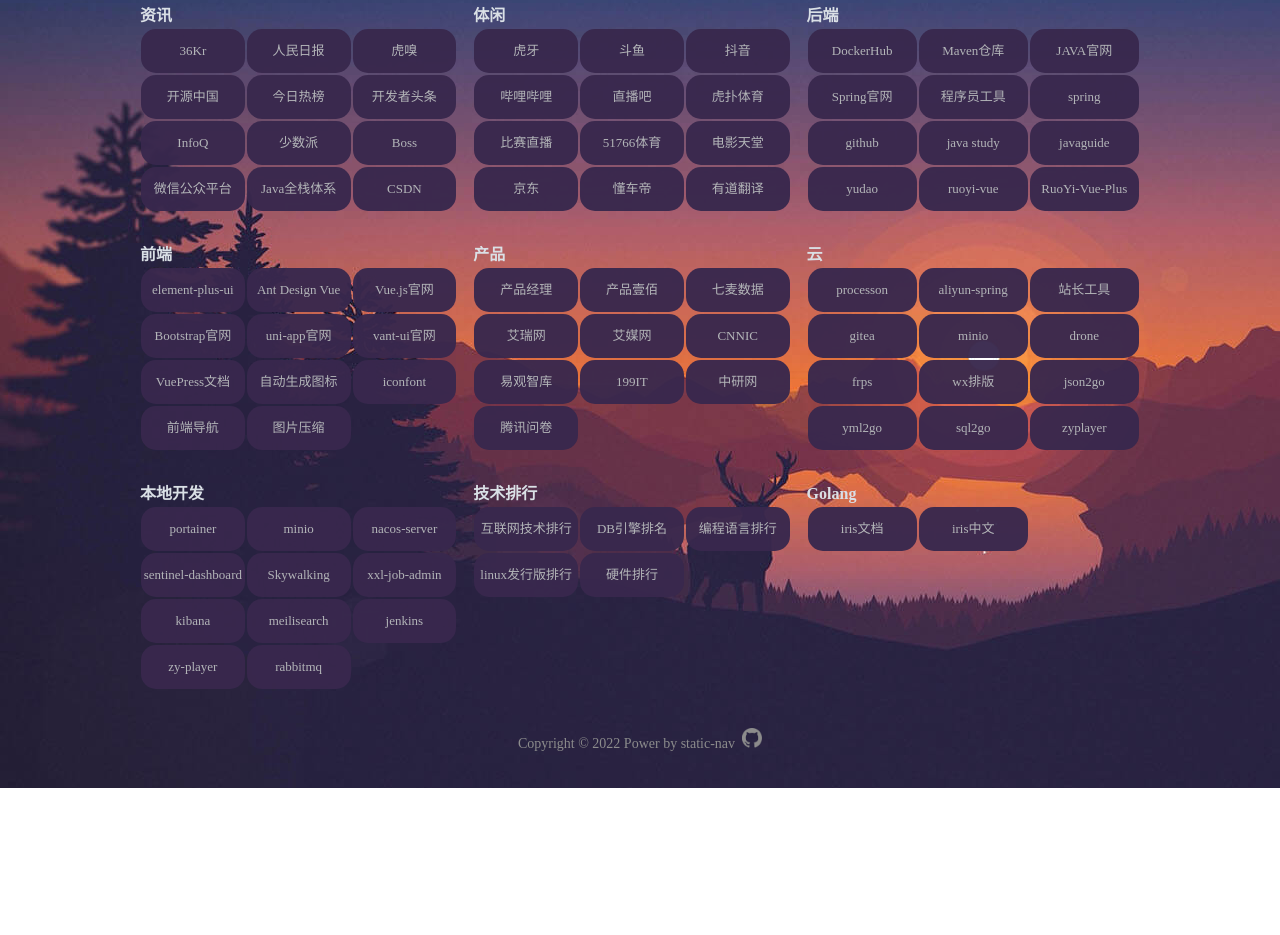
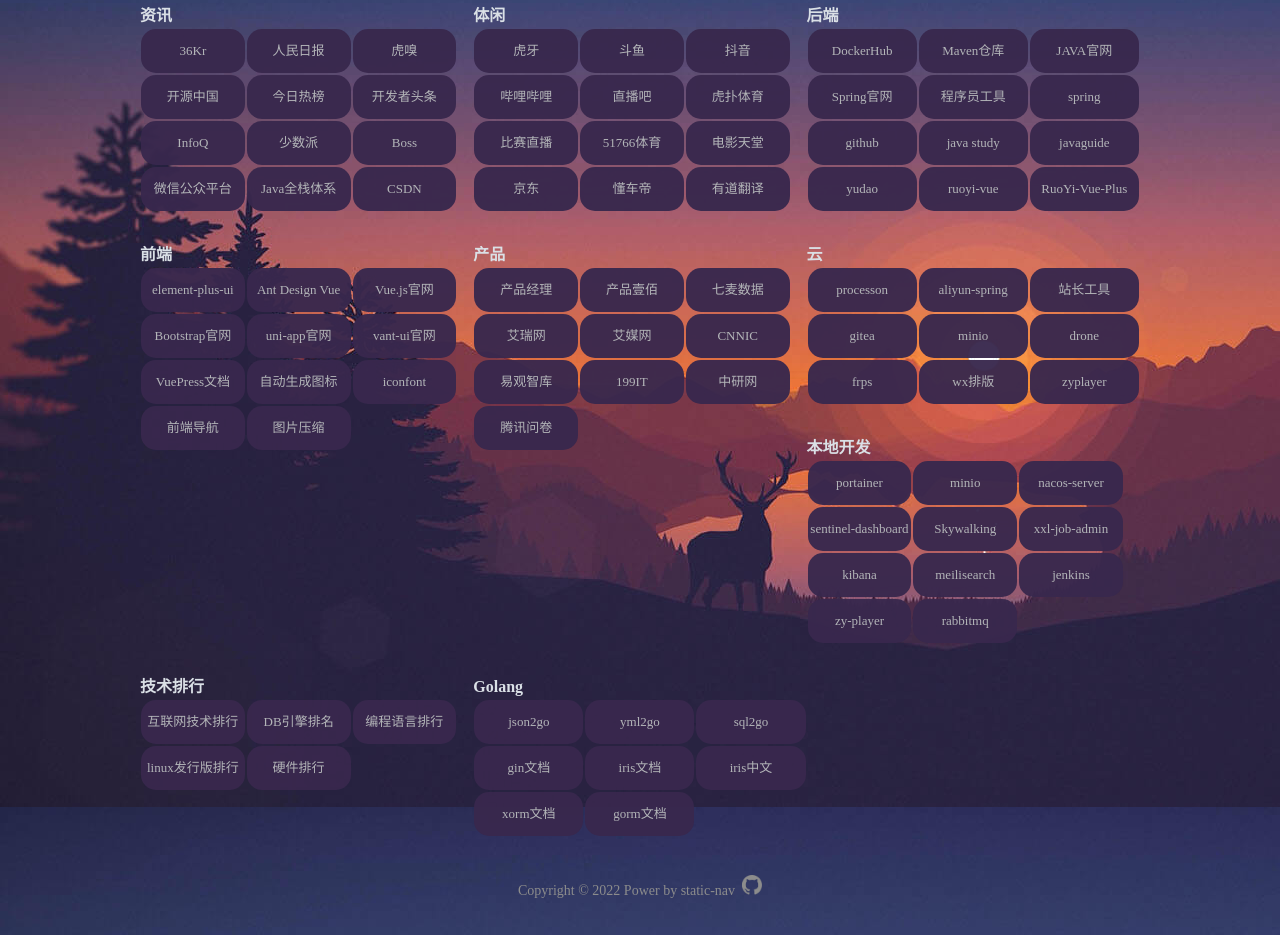
Before and after one commit to stylite1024/nav-site, a plain HTML site: page index.html in a window 1280 px wide. Shown: the part 205-1140 px from the top of the page. Before the commit the page ends 993 px from the top, so only its background shows below. Drawn offline with Linux system fonts and the light colour scheme; no server answers.

Commit message:
Update index.html

```diff
--- a/index.html
+++ b/index.html
@@ -189,9 +189,6 @@
             <li><a href="http://drone.oby.ink/" class="jj-list-link" target="_blank">drone</a></li>
             <li><a href="http://frp.oby.ink" class="jj-list-link" target="_blank">frps</a></li>
             <li><a href="http://wx.oby.ink/" class="jj-list-link" target="_blank">wx排版</a></li>
-            <li><a href="http://json2go.oby.ink/" class="jj-list-link" target="_blank">json2go</a></li>
-            <li><a href="http://yml2go.oby.ink/" class="jj-list-link" target="_blank">yml2go</a></li>
-            <li><a href="http://sql2go.oby.ink/" class="jj-list-link" target="_blank">sql2go</a></li>
             <li><a href="http://zyplayer.oby.ink" class="jj-list-link" target="_blank">zyplayer</a></li>
           </ul>
         </div>
@@ -225,8 +222,14 @@
         <div class="jj-list">
           <div class="jj-list-tit">Golang</div>
           <ul class="jj-list-con">
+            <li><a href="http://json2go.oby.ink/" class="jj-list-link" target="_blank">json2go</a></li>
+            <li><a href="http://yml2go.oby.ink/" class="jj-list-link" target="_blank">yml2go</a></li>
+            <li><a href="http://sql2go.oby.ink/" class="jj-list-link" target="_blank">sql2go</a></li>
+            <li><a href="https://gin-gonic.com/docs/#" class="jj-list-link" target="_blank">gin文档</a></li>
             <li><a href="https://www.iris-go.com/docs/#/" class="jj-list-link" target="_blank">iris文档</a></li>
             <li><a href="https://www.bookstack.cn/read/studyiris-examples/8ac360eed99577c8.md" class="jj-list-link" target="_blank">iris中文</a></li>
+            <li><a href="https://xorm.io/zh/" class="jj-list-link" target="_blank">xorm文档</a></li>
+            <li><a href="https://gorm.io/zh_CN/" class="jj-list-link" target="_blank">gorm文档</a></li>
           </ul>
         </div>
       </div>
```
